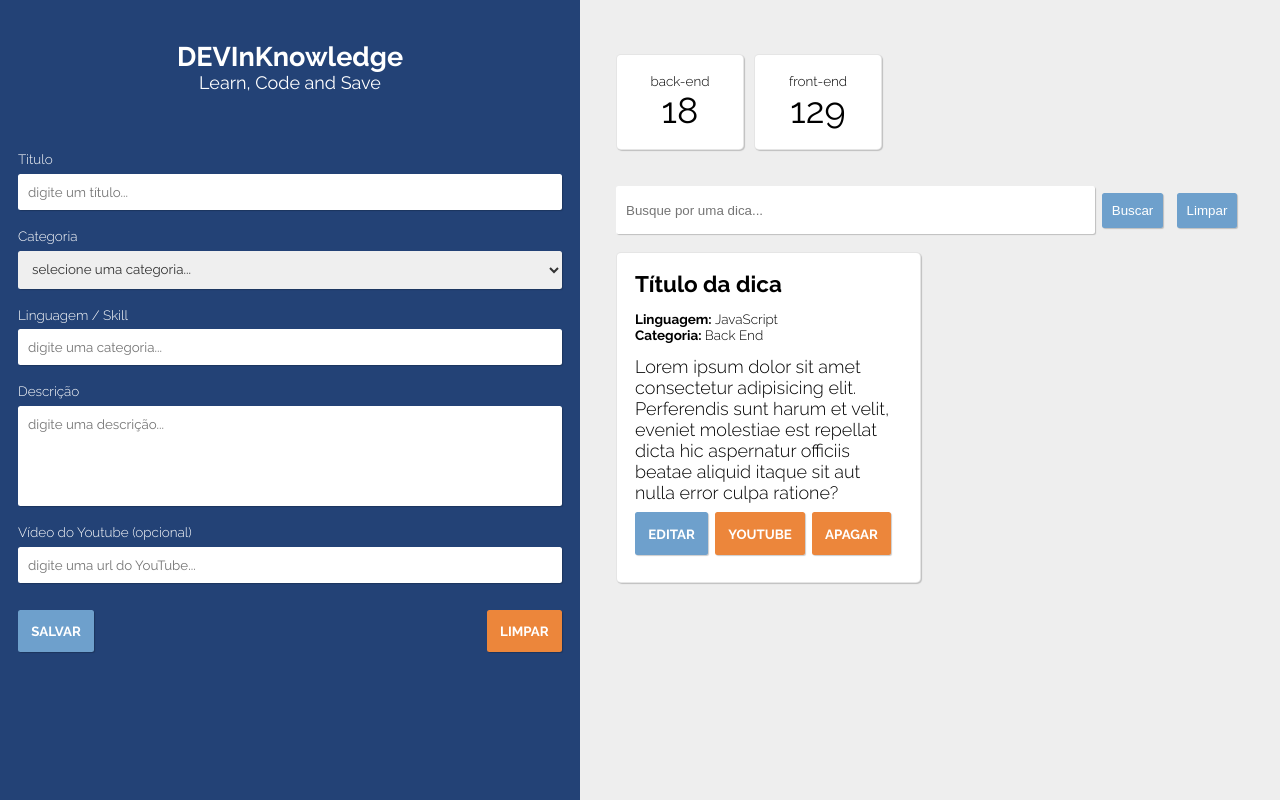
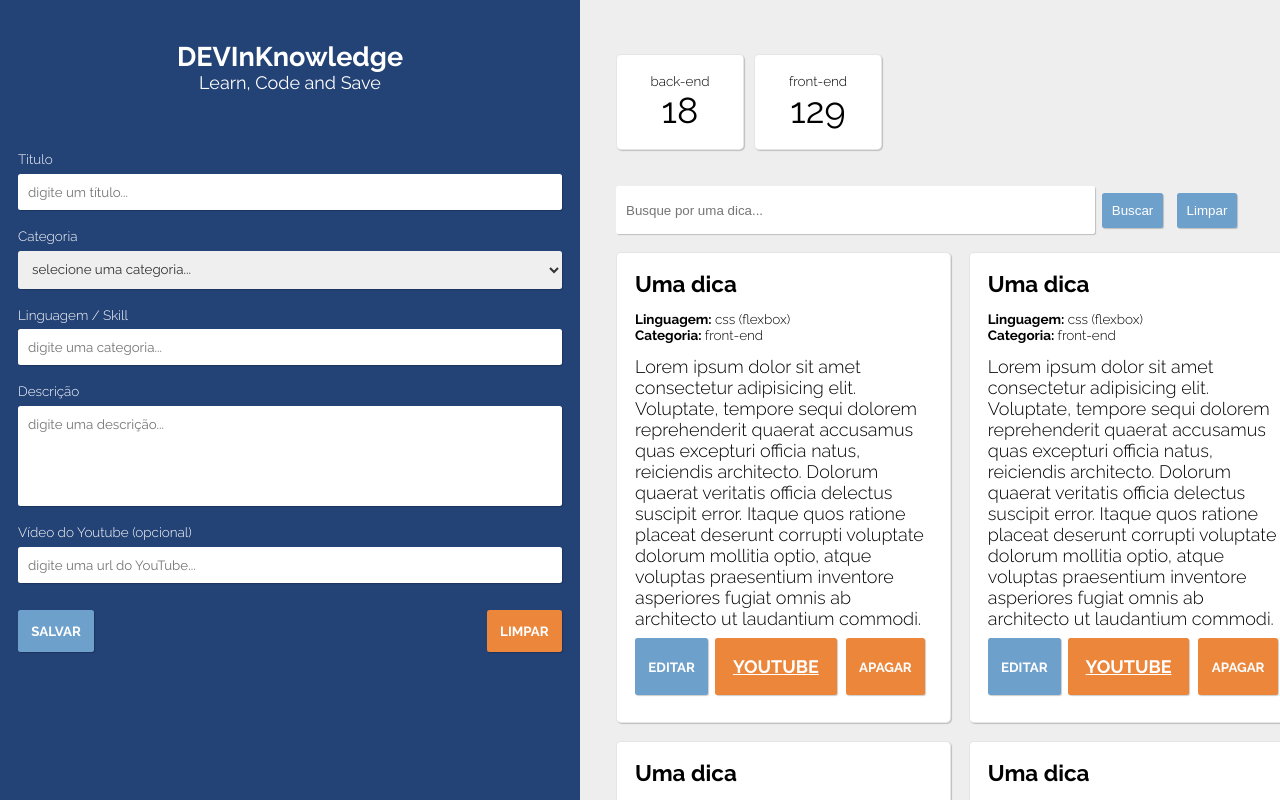
Before and after one commit to mikansc/devinknowledge, a React (Vite) app in the folder devinknowledge/: page / in a window 1280 px wide. Built offline with nearby package versions, Linux system fonts and the light colour scheme.

Commit message:
Exercicio 5

```diff
--- a/devinknowledge/src/components/CardList.jsx
+++ b/devinknowledge/src/components/CardList.jsx
@@ -0,0 +1,8 @@
+import PropTypes from "prop-types";
+export const CardList = ({ children }) => {
+  return <div className="cardList">{children}</div>;
+};
+
+CardList.propTypes = {
+  children: PropTypes.node,
+};
--- a/devinknowledge/src/components/Filter.jsx
+++ b/devinknowledge/src/components/Filter.jsx
@@ -0,0 +1,16 @@
+import PropTypes from "prop-types";
+export const Filter = ({}) => {
+  return (
+    <div className="filter-container">
+      <input
+        placeholder="Busque por uma dica..."
+        type="text"
+        className="inputField"
+      />
+      <button className="searchButton">Buscar</button>
+      <button className="searchButton">Limpar</button>
+    </div>
+  );
+};
+
+Filter.propTypes = {};
--- a/devinknowledge/src/components/MainContent.jsx
+++ b/devinknowledge/src/components/MainContent.jsx
@@ -1,49 +1,31 @@
 import PropTypes from "prop-types";
+import { CardList } from "./CardList";
+import { Filter } from "./Filter";
 import { Summary } from "./Summary";
+import { TipCard } from "./TipCard";
+
+const umaDica = {
+  titulo: "Uma dica",
+  descricao:
+    "Lorem ipsum dolor sit amet consectetur adipisicing elit. Voluptate, tempore sequi dolorem reprehenderit quaerat accusamus quas excepturi officia natus, reiciendis architecto. Dolorum quaerat veritatis officia delectus suscipit error. Itaque quos ratione placeat deserunt corrupti voluptate dolorum mollitia optio, atque voluptas praesentium inventore asperiores fugiat omnis ab architecto ut laudantium commodi.",
+  categoria: "front-end",
+  linguagem: "css (flexbox)",
+  video: "https://www.youtube.com/watch?v=3elGSZSWTbM",
+};
+
 export const MainContent = ({}) => {
   return (
     <main className="main-container">
       <Summary />
-      <div className="filter-container">
-        <input
-          placeholder="Busque por uma dica..."
-          type="text"
-          className="inputField"
-        />
-        <button className="searchButton">Buscar</button>
-        <button className="searchButton">Limpar</button>
-      </div>
-
-      <div className="cardList">
-        <div className="tipcard-container">
-          <h2 className="title">Título da dica</h2>
-          <div className="metadata">
-            <div>
-              Linguagem: <span className="metaValue">JavaScript</span>
-            </div>
-            <div>
-              Categoria: <span className="metaValue">Back End</span>
-            </div>
-          </div>
-          <div className="content">
-            Lorem ipsum dolor sit amet consectetur adipisicing elit. Perferendis
-            sunt harum et velit, eveniet molestiae est repellat dicta hic
-            aspernatur officiis beatae aliquid itaque sit aut nulla error culpa
-            ratione?
-          </div>
-          <div className="btn-group align-left">
-            <button className="btn primary" type="submit">
-              editar
-            </button>
-            <button className="btn secondary" type="submit">
-              YouTube
-            </button>
-            <button className="btn secondary" type="submit">
-              apagar
-            </button>
-          </div>
-        </div>
-      </div>
+      <Filter />
+      <CardList>
+        <TipCard tip={umaDica} />
+        <TipCard tip={umaDica} />
+        <TipCard tip={umaDica} />
+        <TipCard tip={umaDica} />
+        <TipCard tip={umaDica} />
+        <TipCard tip={umaDica} />
+      </CardList>
     </main>
   );
 };
--- a/devinknowledge/src/components/TipCard.jsx
+++ b/devinknowledge/src/components/TipCard.jsx
@@ -0,0 +1,46 @@
+import PropTypes from "prop-types";
+export const TipCard = ({ tip }) => {
+  const { titulo, linguagem, categoria, descricao, video } = tip;
+  return (
+    <div className="tipcard-container">
+      <h2 className="title">{titulo}</h2>
+      <div className="metadata">
+        <div>
+          Linguagem: <span className="metaValue">{linguagem}</span>
+        </div>
+        <div>
+          Categoria: <span className="metaValue">{categoria}</span>
+        </div>
+      </div>
+      <div className="content">{descricao} </div>
+      <div className="btn-group align-left">
+        <button className="btn primary" type="submit">
+          editar
+        </button>
+        {video && (
+          <a
+            href={video}
+            target="_blank"
+            className="btn secondary"
+            type="submit"
+          >
+            YouTube
+          </a>
+        )}
+        <button className="btn secondary" type="submit">
+          apagar
+        </button>
+      </div>
+    </div>
+  );
+};
+
+TipCard.propTypes = {
+  tip: PropTypes.shape({
+    id: PropTypes.string,
+    descricao: PropTypes.string,
+    categoria: PropTypes.string,
+    linguagem: PropTypes.string,
+    video: PropTypes.string,
+  }),
+};
```
